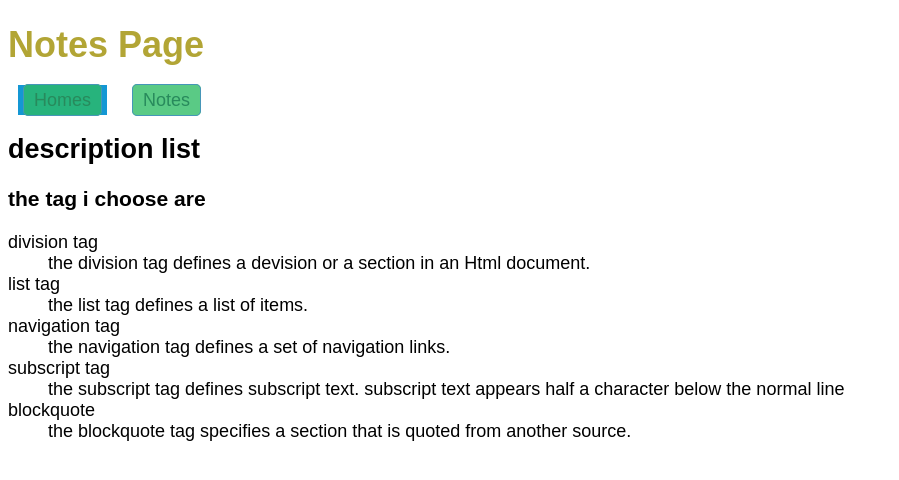
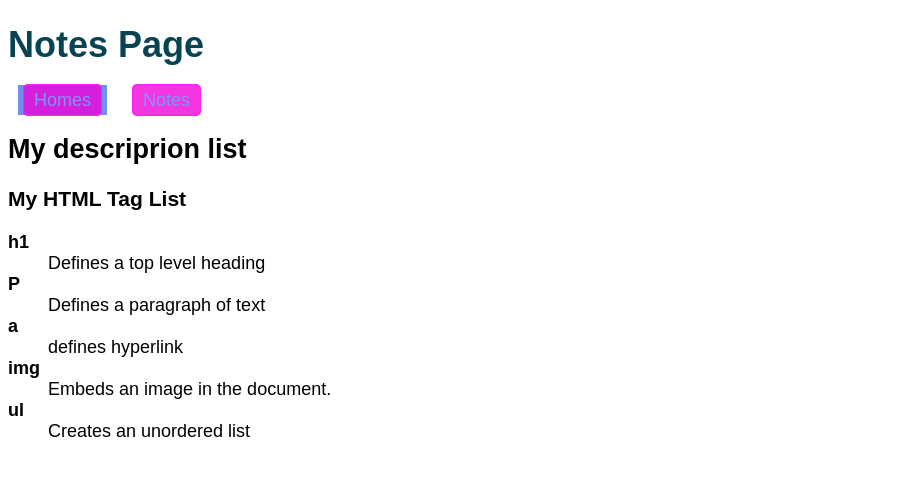
Before and after one commit to aitr0001/aitr0001.github.io, a plain HTML site: page html-assignment/notes.html in a window 1280 px wide. Shown: the whole page, without its empty margins (0-899 px from the left). Drawn offline with Linux system fonts and the light colour scheme.

Commit message:
done with this

```diff
--- a/html-assignment/css/main.css
+++ b/html-assignment/css/main.css
@@ -3,17 +3,17 @@ body {
     font-size: 18px;
 }
 header, footer {
-    background-color: rgb(215, 94, 38);
+    background-color: rgb(253, 29, 234);
     padding: 10px;
     text-align: center;
 }
 /* Class selector: change the color of the main heading */
 .site-title {
-    color:rgb(178, 165, 53)
+    color:rgb(7, 67, 82)
 }
 /* ID selector:Add a box-shadow to the image*/
 #my-image {
-    box-shadow:0px 0px 2px 1px rgb(71, 94, 19);
+    box-shadow:0px 0px 2px 1px rgb(187, 6, 172);
 display: block;
 margin: 10px auto;
 }
@@ -28,14 +28,14 @@ nav ul li {
 }
 nav a{
     text-decoration: none;
-    background-color: #2dbc64c8;
-    border: 1px solid #4696b8;
+    background-color: #f001d8c8;
+    border: 1px solid #ff21f8;
     padding:  5px 10px;
     border-radius: 5px;
-    color:  rgb(40, 138, 92);
+    color:  rgb(127, 149, 247);
 
 }
-nav a :hover , nav a :focus {
+nav a :hover, nav a :focus {
     background-color: bisque;
 }
 /* hobbies list styling */
@@ -43,7 +43,7 @@ ul{
     list-style-type: square;
 }
 ul li:nth-child(odd){
-    background-color: rgb(20, 151, 212);
+    background-color: rgb(112, 144, 239);
     padding: 5px;
 
 }
--- a/html-assignment/notes.html
+++ b/html-assignment/notes.html
@@ -17,19 +17,20 @@
            </li>
         </ul>
 
-<h1>description list</h1>
-<h3> the tag i choose are</h3>
+<h1> My descriprion list </h1>
+<h3> My HTML Tag List</h3>
 <d1>
-    <dt>division tag</dt>
-    <dd>the division tag defines a devision or a section in an Html document.</dd>
-    <dt>list tag</dt>
-    <dd>the list tag defines a list of items.</dd>
-    <dt>navigation tag</dt>
-    <dd>the navigation tag defines a set of navigation links.</dd>
-    <dt>subscript tag</dt>
-    <dd>the subscript tag defines subscript text. subscript text appears half a character below the normal line </dd>
-    <dt>blockquote</dt>
-    <dd>the blockquote tag specifies a section that is quoted from another source.</dd>
+    <dt><strong>h1</strong></dt>
+<dd>Defines a top level heading</dd>
+<dt> <strong>P</strong></dt>
+<dd>Defines a paragraph of text</dd>
+<dt><strong>a</strong></dt>
+<dd>defines hyperlink</dd>
+<dt><strong>img</strong></dt>
+<dd>Embeds an image in the document.</dd>
+<dt> <strong>ul</strong></dt>
+<dd>Creates an unordered list</dd>
+
 </d1>
 </body>
 </html>
```
